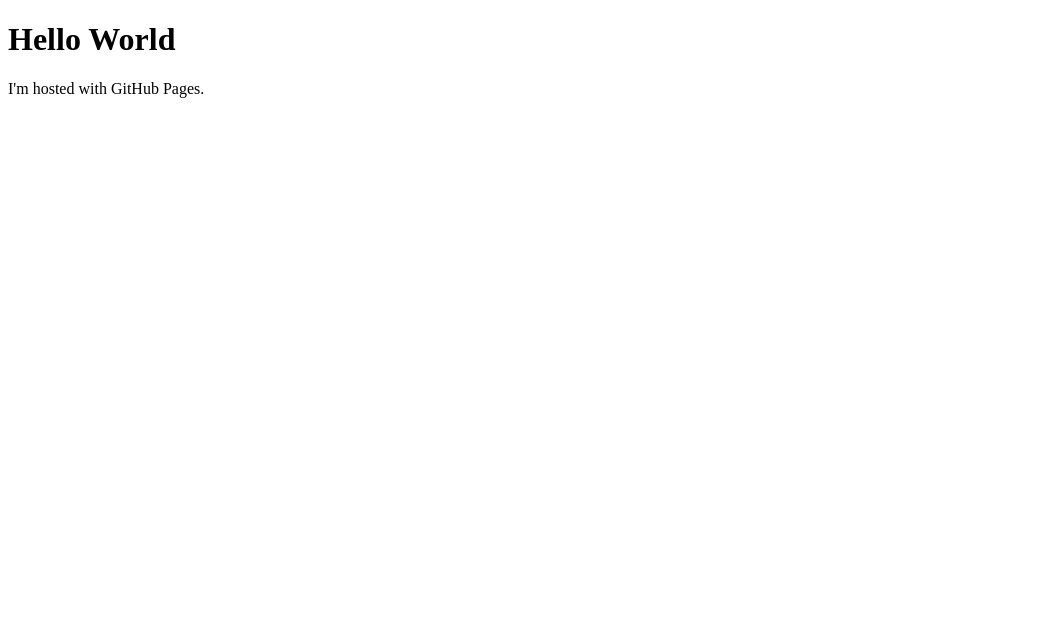
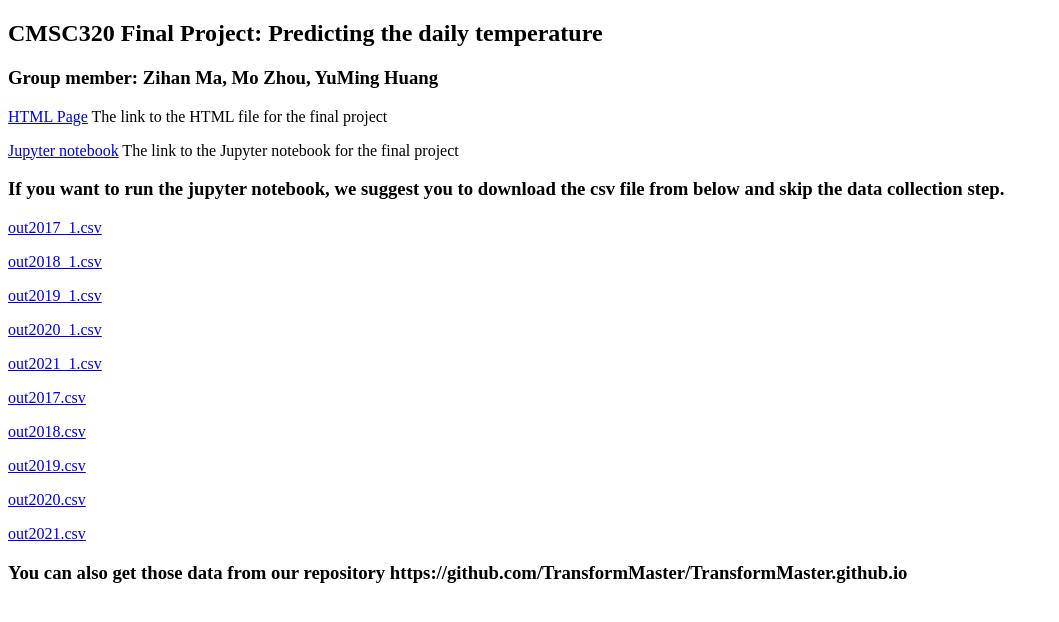
Before and after one commit to TransformMaster/TransformMaster.github.io, a plain HTML site: page index.html in a window 1280 px wide. Shown: the whole page, without its empty margins (0-1059 px from the left). Drawn offline with Linux system fonts and the light colour scheme.

Commit message:
Update index.html

```diff
--- a/index.html
+++ b/index.html
@@ -1,7 +1,27 @@
 <!DOCTYPE html>
 <html>
 <body>
-<h1>Hello World</h1>
-<p>I'm hosted with GitHub Pages.</p>
+
+<h2>CMSC320 Final Project: Predicting the daily temperature</h2>
+<h3> Group member: Zihan Ma, Mo Zhou, YuMing Huang </h3>
+
+<p><a href="CMSC320_Final.html">HTML Page</a> The link to the HTML file for the final project</p>
+
+<p><a href="CMSC320_Final.ipynb">Jupyter notebook</a> The link to the Jupyter notebook for the final project</p>
+
+<h3> If you want to run the jupyter notebook, we suggest you to download the csv file from below and skip the data collection step. </h3>
+<p><a href="out2017_1.csv"> out2017_1.csv</a>
+<p><a href="out2018_1.csv"> out2018_1.csv</a>
+<p><a href="out2019_1.csv"> out2019_1.csv</a>
+<p><a href="out2020_1.csv"> out2020_1.csv</a>
+<p><a href="out2021_1.csv"> out2021_1.csv</a>
+<p><a href="out2017.csv"> out2017.csv</a>
+<p><a href="out2018.csv"> out2018.csv</a>
+<p><a href="out2019.csv"> out2019.csv</a>
+<p><a href="out2020.csv"> out2020.csv</a>
+<p><a href="out2021.csv"> out2021.csv</a>
+<h3> You can also get those data from our repository https://github.com/TransformMaster/TransformMaster.github.io </h3>
+
+
 </body>
 </html>
```
